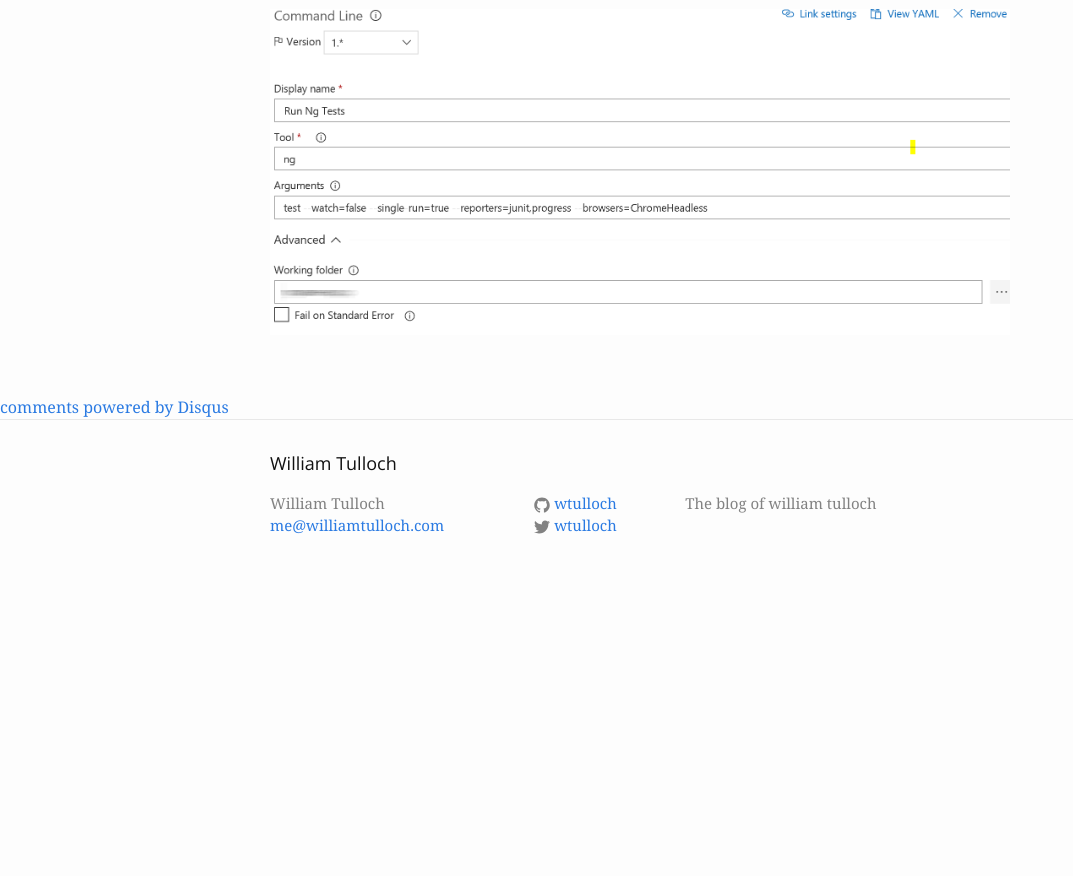
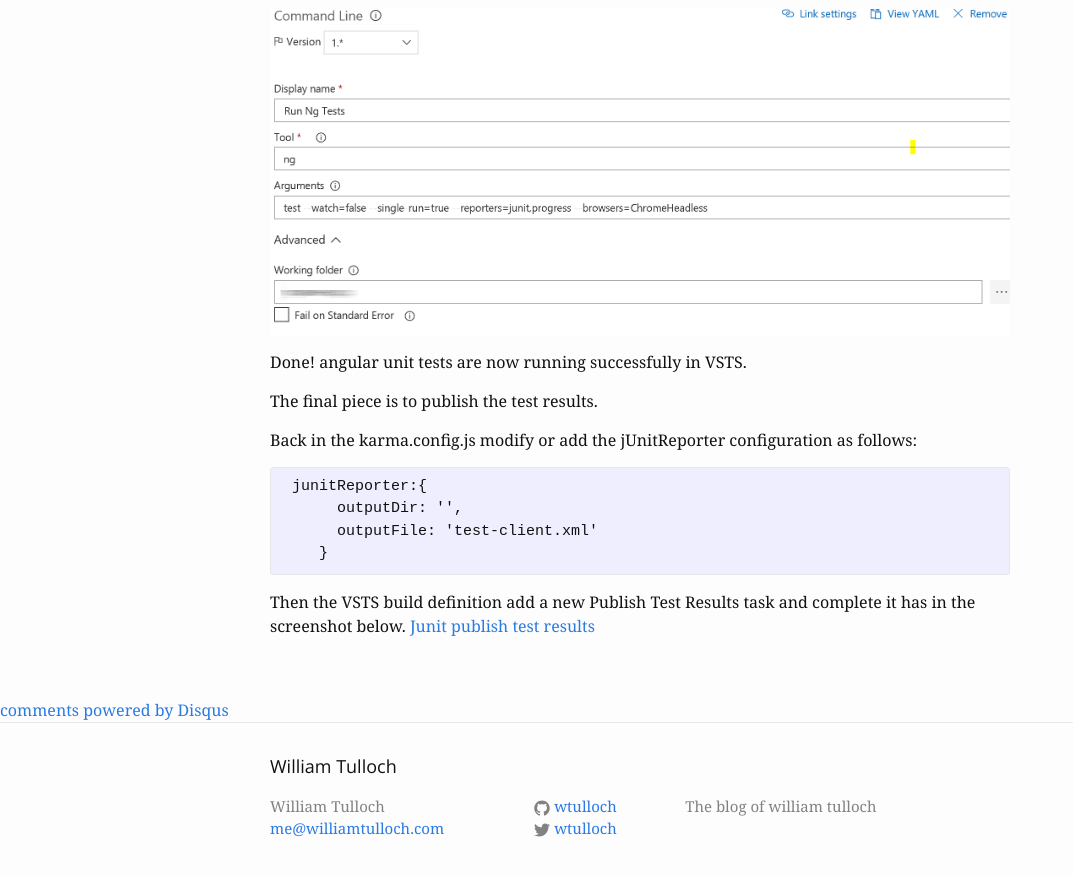
Before and after one commit to wtulloch/wtulloch.github.io, a Jekyll site: the page built from _posts/2017-12-22-vsts-angular-unittests.md, in a window 1280 px wide and 900 px high, scrolled down 1617 px. Shown: the top 876 px of the window, without its empty margins (0-1073 px from the left). Built offline with Jekyll 4.4.1, drawn with Linux system fonts in a browser that asks for light colours; comment, search, counter and statistics services are not loaded; before the commit the page ends 2214 px from its top, so only the background shows below that.

Commit message:
added text on publishing results

````diff
--- a/_posts/2017-12-22-vsts-angular-unittests.md
+++ b/_posts/2017-12-22-vsts-angular-unittests.md
@@ -50,3 +50,17 @@ At this point it should all work.
 Now on VSTS, in the build definition (and this assumes you already have a command to run npm install) add a new command line task.
 
 ![sample ng test task]({{"/assets/ng-test-task.png" | absolute_url}})
+
+Done! angular unit tests are now running successfully in VSTS.
+
+The final piece is to publish the test results.
+
+Back in the karma.config.js modify or add the jUnitReporter configuration as follows:
+```JavaScript
+ junitReporter:{
+      outputDir: '',
+      outputFile: 'test-client.xml'
+    }
+```
+Then the VSTS build definition add a new Publish Test Results task and complete it has in the screenshot below.
+[Junit publish test results]({{"/assets/publish-ng-test-results.png"| absolute_url}})
````
Also changed, not shown: assets/publish-ng-test-results.png (added).
